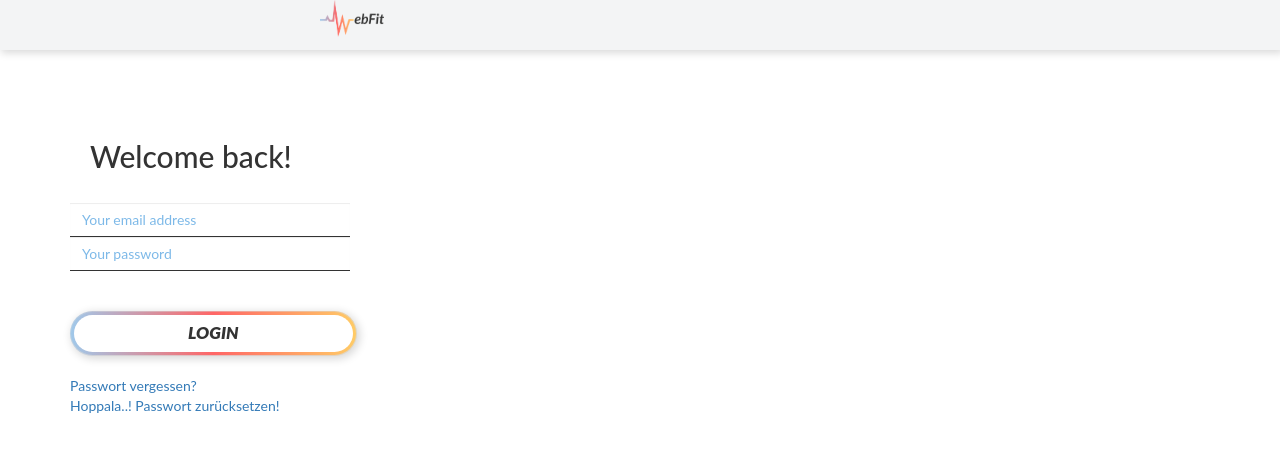
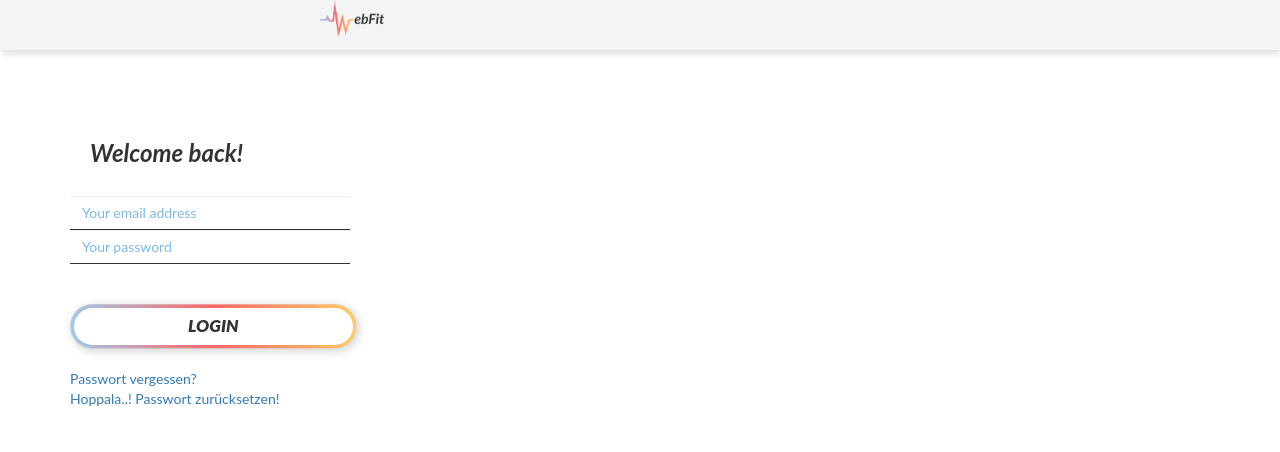
Before and after one commit to TeamWebFit/Projekt-WebFit, a React (Create React App) app: page /login in a window 1280 px wide. Shown: the top 452 px of the page. Built offline with nearby package versions, Linux system fonts and the light colour scheme; some icons are missing.

Commit message:
adds login with parameter 'isActive'

```diff
--- a/src/App.css
+++ b/src/App.css
@@ -326,6 +326,7 @@ input {
   -webkit-background-clip: text;
   -webkit-text-fill-color: transparent;
 }
+
 
 /*Form-Ende*/
 /*3. Alerts*/
--- a/src/pages/Login.js
+++ b/src/pages/Login.js
@@ -26,12 +26,13 @@ constructor(){
     email: '',
     password: '',
     error: '',
-
+    //active: false,  -> email bestätigt
+    //loggedin: false -> bezieht sich auf login/logout/cookies
     }
 }
 
   render() {
-    const { email, password, error } = this.state
+    const { email, password, error /*, active, loggedin*/ } = this.state
     /*var createHash = require("create-hash");
     var hash = createHash("sha224");
     var hashPassword = hash.update(this.state.password).digest("hex");*/
@@ -39,7 +40,7 @@ constructor(){
       <div className="container">
         <div id="login-error">{this.state.error}
         </div>
-        <h2 className="mv3">Welcome back!</h2>
+        <h3 className="mv3 welcome">Welcome back!</h3>
         <div className="flex flex-column">
           <input className="form-control"
             value={email}
@@ -82,7 +83,7 @@ constructor(){
   }
 
   _confirm = async data => {
-    const { token } = data.signinUser
+    const { token } = /*this.state.active ?*/ data.signinUser
     this._saveUserData(token)
     this.props.history.push(`/`)
   }
```
